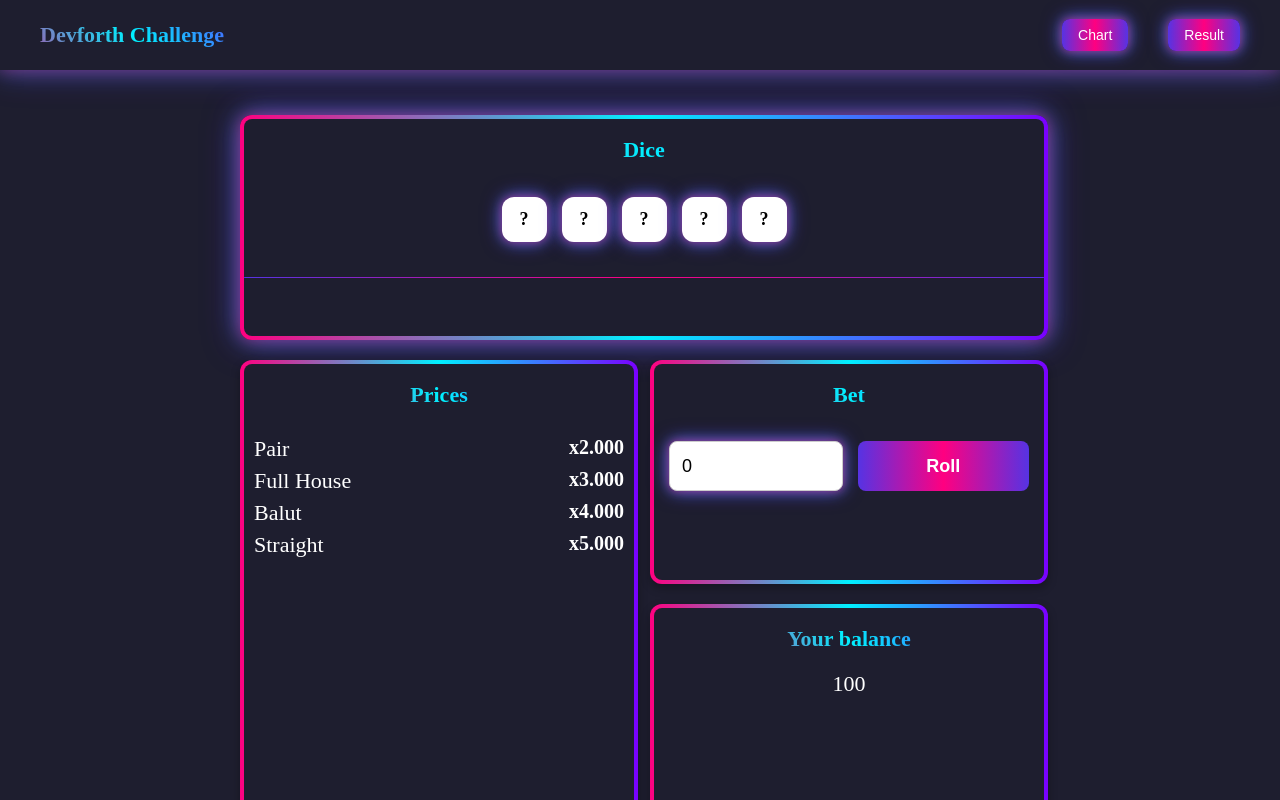
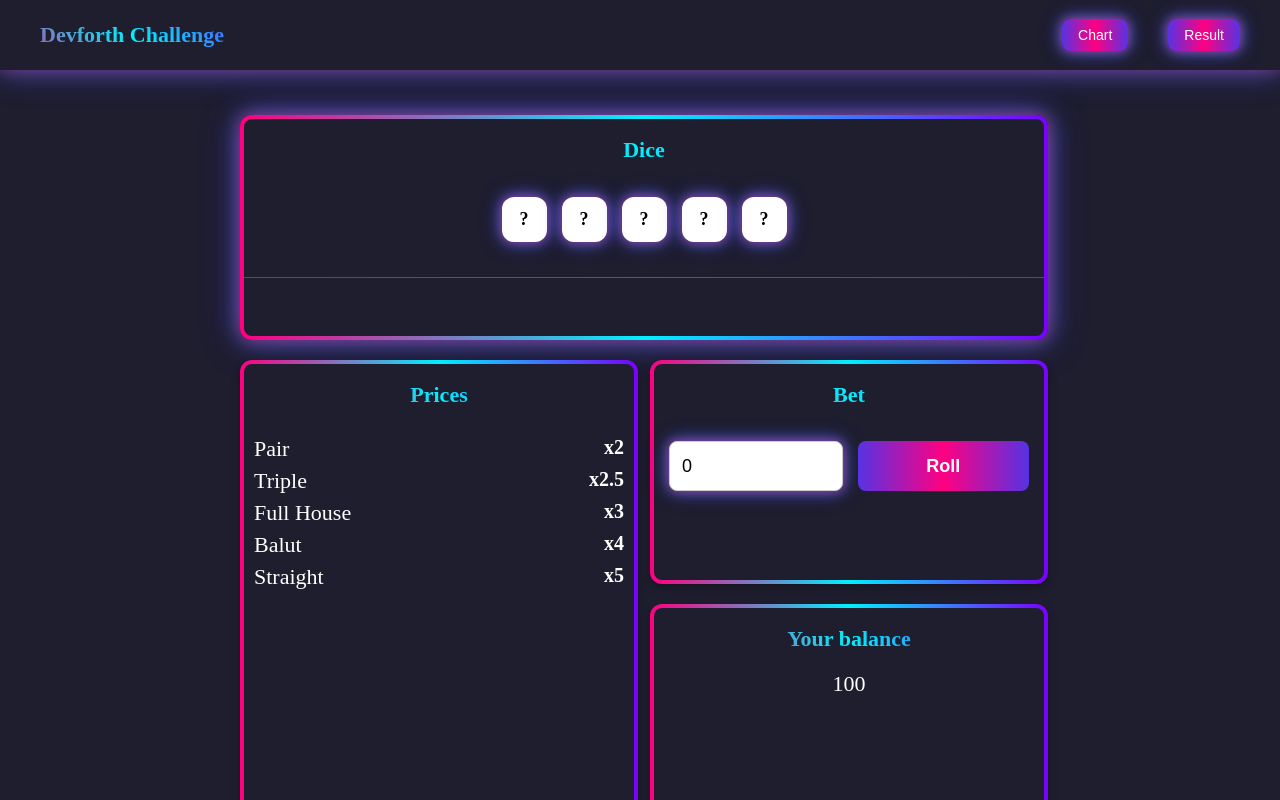
Before and after one commit to SADTOPIA/devforth-challenge-task, a Nuxt app: page /game/chart in a window 1280 px wide. Shown: the top 800 px of the page. Built offline with nearby package versions, Linux system fonts and the light colour scheme.

Commit message:
add triple \ x2.5

```diff
--- a/layouts/game.vue
+++ b/layouts/game.vue
@@ -33,19 +33,23 @@
           <div class="prices-content">
             <div class="price-row">
               <span class="name">Pair</span>
-              <span class="multiplier">x{{ game.odds.pair.toFixed(3) }}</span>
+              <span class="multiplier">x{{ game.odds.pair }}</span>
+            </div>
+            <div class="price-row">
+              <span class="name">Triple</span>
+              <span class="multiplier">x{{ game.odds.triple }}</span>
             </div>
             <div class="price-row">
               <span class="name">Full House</span>
-              <span class="multiplier">x{{ game.odds.fullHouse.toFixed(3) }}</span>
+              <span class="multiplier">x{{ game.odds.fullHouse }}</span>
             </div>
             <div class="price-row">
               <span class="name">Balut</span>
-              <span class="multiplier">x{{ game.odds.balut.toFixed(3) }}</span>
+              <span class="multiplier">x{{ game.odds.balut }}</span>
             </div>
             <div class="price-row">
               <span class="name">Straight</span>
-              <span class="multiplier">x{{ game.odds.straight.toFixed(3) }}</span>
+              <span class="multiplier">x{{ game.odds.straight }}</span>
             </div>
           </div>
         </div>
--- a/stores/game.js
+++ b/stores/game.js
@@ -12,6 +12,7 @@ export const useGameStore = defineStore("game", {
         rtp: 0,
         odds: {
             pair: 2,
+            triple: 2.5,
             fullHouse: 3,
             balut: 4,
             straight: 5,
@@ -40,10 +41,14 @@ export const useGameStore = defineStore("game", {
                 this.dice = Array.from({ length: 5 }, () => Math.floor(Math.random() * 6) + 1);
                 const result = this.checkCombination(this.dice, betAmount);
 
-                const payout = result.win;
+                const pureWin = result.win;
+                const payout = betAmount + pureWin;
 
-                this.balance = +(this.balance + payout).toFixed(2);
-                this.totalWins = +(this.totalWins + payout).toFixed(2);
+                if (payout > 0) {
+                    this.balance = +(this.balance + payout).toFixed(2);
+                }
+
+                this.totalWins = +(this.totalWins + pureWin).toFixed(2);
 
                 this.rtp = this.totalBets > 0 ? (this.totalWins / this.totalBets) * 100 : 0;
 
@@ -53,8 +58,8 @@ export const useGameStore = defineStore("game", {
                     balance: this.balance
                 });
 
-                this.message = payout > 0
-                  ? `You won ${payout.toFixed(2)}!  (${result.name}, x${result.multiplier.toFixed(2)})`
+                this.message = pureWin > 0
+                  ? `You won ${(payout).toFixed(2)}!  (${result.name}, x${result.multiplier.toFixed(2)})`
                   : "No win ";
             }, 1600);
         },
@@ -64,60 +69,67 @@ export const useGameStore = defineStore("game", {
             arr.forEach(d => counts[d] = (counts[d] || 0) + 1);
             const values = Object.values(counts).sort((a, b) => b - a);
             const round2 = (n) => +(n.toFixed(2));
+            const uniqSorted = [...new Set(arr)].sort((a, b) => a - b);
+
 
             if (values[0] === 5) {
                 const m = this.odds.balut;
-                return { name: "Balut", multiplier: round2(m), win: round2(betAmount * (m - 1)) };
+                return { name: "Balut", multiplier: m, win: round2(betAmount * (m - 1)) };
             }
 
-            const uniqSorted = [...new Set(arr)].sort((a, b) => a - b);
+
             if (uniqSorted.length === 5) {
                 const s = uniqSorted.join("");
                 if (s === "12345" || s === "23456") {
                     const m = this.odds.straight;
-                    return { name: "Straight", multiplier: round2(m), win: round2(betAmount * (m - 1)) };
+                    return { name: "Straight", multiplier: m, win: round2(betAmount * (m - 1)) };
                 }
             }
 
+
             if (values[0] === 3 && values[1] === 2) {
                 const m = this.odds.fullHouse;
-                return { name: "Full House", multiplier: round2(m), win: round2(betAmount * (m - 1)) };
+                return { name: "Full House", multiplier: m, win: round2(betAmount * (m - 1)) };
             }
 
-            if (values[0] >= 2) {
+
+            if (values[0] === 3) {
+                const m = this.odds.triple;
+                return { name: "Triple", multiplier: m, win: round2(betAmount * (m - 1)) };
+            }
+
+
+            if (values[0] === 2) {
                 const m = this.odds.pair;
-                return { name: "Pair", multiplier: round2(m), win: round2(betAmount * (m - 1)) };
+                return { name: "Pair", multiplier: m, win: round2(betAmount * (m - 1)) };
             }
 
             return { name: "No combo", multiplier: 0, win: 0 };
         },
 
-
         simulateRTP(rounds = 100000) {
             let simBets = 0;
             let simWins = 0;
-            const stats = { Pair: 0, "Full House": 0, Straight: 0, Balut: 0 };
+            const stats = { Pair: 0, Triple: 0, "Full House": 0, Straight: 0, Balut: 0 };
 
             for (let i = 0; i < rounds; i++) {
                 const dice = Array.from({ length: 5 }, () => Math.floor(Math.random() * 6) + 1);
                 const betAmount = 1;
                 const result = this.checkCombination(dice, betAmount);
-
                 simBets += betAmount;
                 simWins += result.win;
-
                 if (stats[result.name] !== undefined) stats[result.name]++;
             }
 
             const rtp = (simWins / simBets) * 100;
-
             const msg = [
                 `Simulated ${rounds.toLocaleString()} rounds.`,
                 `RTP ≈ ${rtp.toFixed(2)}%`,
                 `Pair: ${(stats["Pair"] / rounds * 100).toFixed(2)}%`,
+                `Triple: ${(stats["Triple"] / rounds * 100).toFixed(2)}%`,
                 `Full House: ${(stats["Full House"] / rounds * 100).toFixed(2)}%`,
                 `Straight: ${(stats["Straight"] / rounds * 100).toFixed(2)}%`,
-                `Balut: ${(stats["Balut"] / rounds * 100).toFixed(3)}%`
+                `Balut: ${(stats["Balut"] / rounds * 100).toFixed(3)}%`,
             ].join("\n");
 
             return msg;
```
